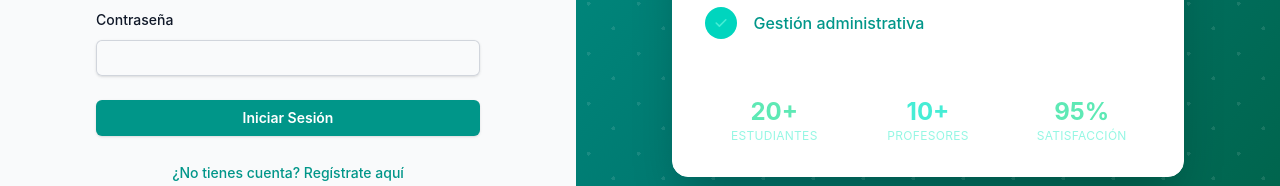
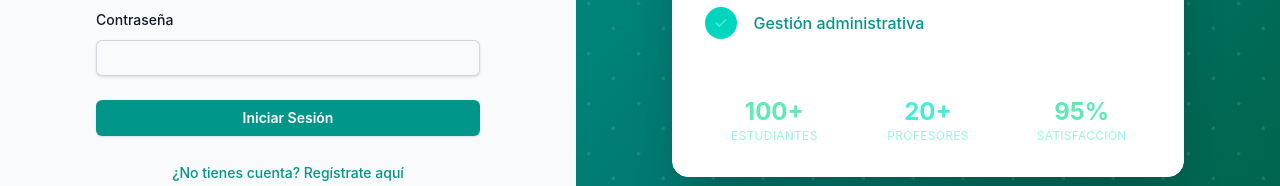
Before and after one commit to alemanuel18/Front-Profesor-Recommendation-System, a React (Vite) app: page /login in a window 1280 px wide. Shown: the part 459-645 px from the top of the page. Built offline with nearby package versions, Linux system fonts and the light colour scheme; no server answers.

Commit message:
Se hacen cambios sútiles en el front

```diff
--- a/src/Components/TimesCourseModal.jsx
+++ b/src/Components/TimesCourseModal.jsx
@@ -13,7 +13,7 @@
 import React, { useState } from 'react';
 
 const TimesCourseModal = ({ isOpen, onClose, onConfirm, course }) => {
-  const [times, setTimes] = useState(1);
+  const [times, setTimes] = useState(0);
 
   if (!isOpen) return null;
 
@@ -26,15 +26,15 @@ const TimesCourseModal = ({ isOpen, onClose, onConfirm, course }) => {
 
         <div className="mb-6">
           <label htmlFor="times" className="block text-sm font-medium text-gray-700 mb-2">
-            Número de veces cursado (1-5)
+            Número de veces cursado (0-5)
           </label>
           <input
             type="number"
             id="times"
-            min="1"
+            min="0"
             max="5"
             value={times}
-            onChange={(e) => setTimes(Math.min(5, Math.max(1, parseInt(e.target.value) || 1)))}
+            onChange={(e) => setTimes(Math.min(5, Math.max(0, parseInt(e.target.value) || 0)))}
             className="w-full px-3 py-2 border border-gray-300 rounded-md"
           />
         </div>
--- a/src/pages/Login.jsx
+++ b/src/pages/Login.jsx
@@ -644,11 +644,11 @@ const Login = () => {
                                 <div className="mt-8 pt-6 border-t border-white border-opacity-20">
                                     <div className="grid grid-cols-3 gap-4 text-center">
                                         <div className="transform transition-all duration-300 hover:scale-110">
-                                            <div className="text-2xl font-bold text-emerald-300">20+</div>
+                                            <div className="text-2xl font-bold text-emerald-300">100+</div>
                                             <div className="text-xs text-teal-200 uppercase tracking-wide">Estudiantes</div>
                                         </div>
                                         <div className="transform transition-all duration-300 hover:scale-110">
-                                            <div className="text-2xl font-bold text-teal-300">10+</div>
+                                            <div className="text-2xl font-bold text-teal-300">20+</div>
                                             <div className="text-xs text-teal-200 uppercase tracking-wide">Profesores</div>
                                         </div>
                                         <div className="transform transition-all duration-300 hover:scale-110">
```
